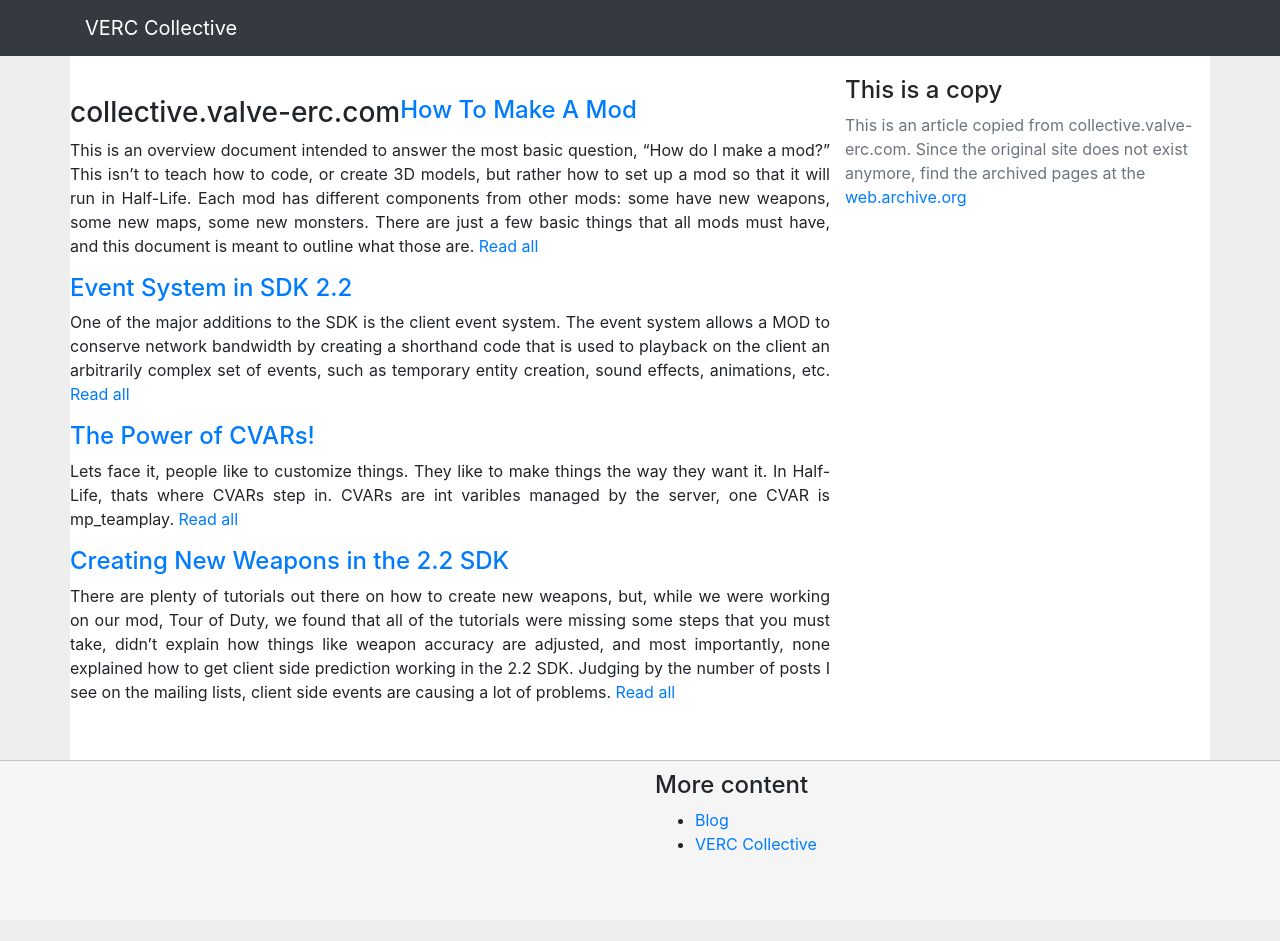
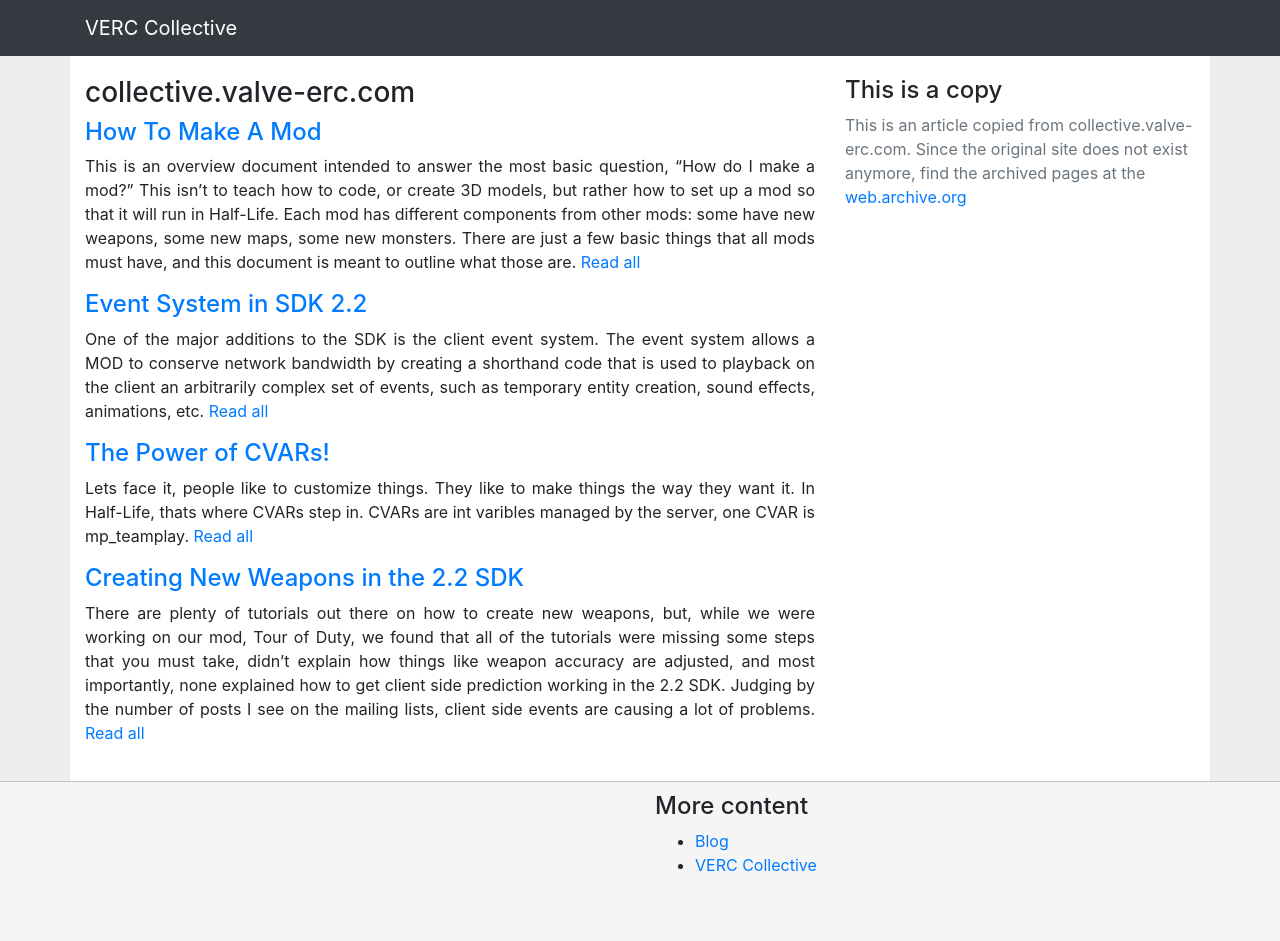
Before and after one commit to wtrsltnk/wtrsltnk.github.io, a Jekyll site: the page built from hl_modding_resources/collective.valve-erc.com/index.md, in a window 1280 px wide. Built offline with Jekyll 4.4.1, drawn with Linux system fonts in a browser that asks for light colours; nearby versions of some CDN libraries; before the commit the page ends 920 px from its top, so only the background shows below that.

Commit message:
Update verc.html

```diff
--- a/_layouts/verc.html
+++ b/_layouts/verc.html
@@ -22,9 +22,7 @@
     <div class="container">
       <div class="row content shadow">
         <div class="col-sm-8">
-          <div class="row content shadow">
           {{ content }}
-          </div>
         </div>
         <div class="col-sm-4">
           <h4>This is a copy</h4>
```
